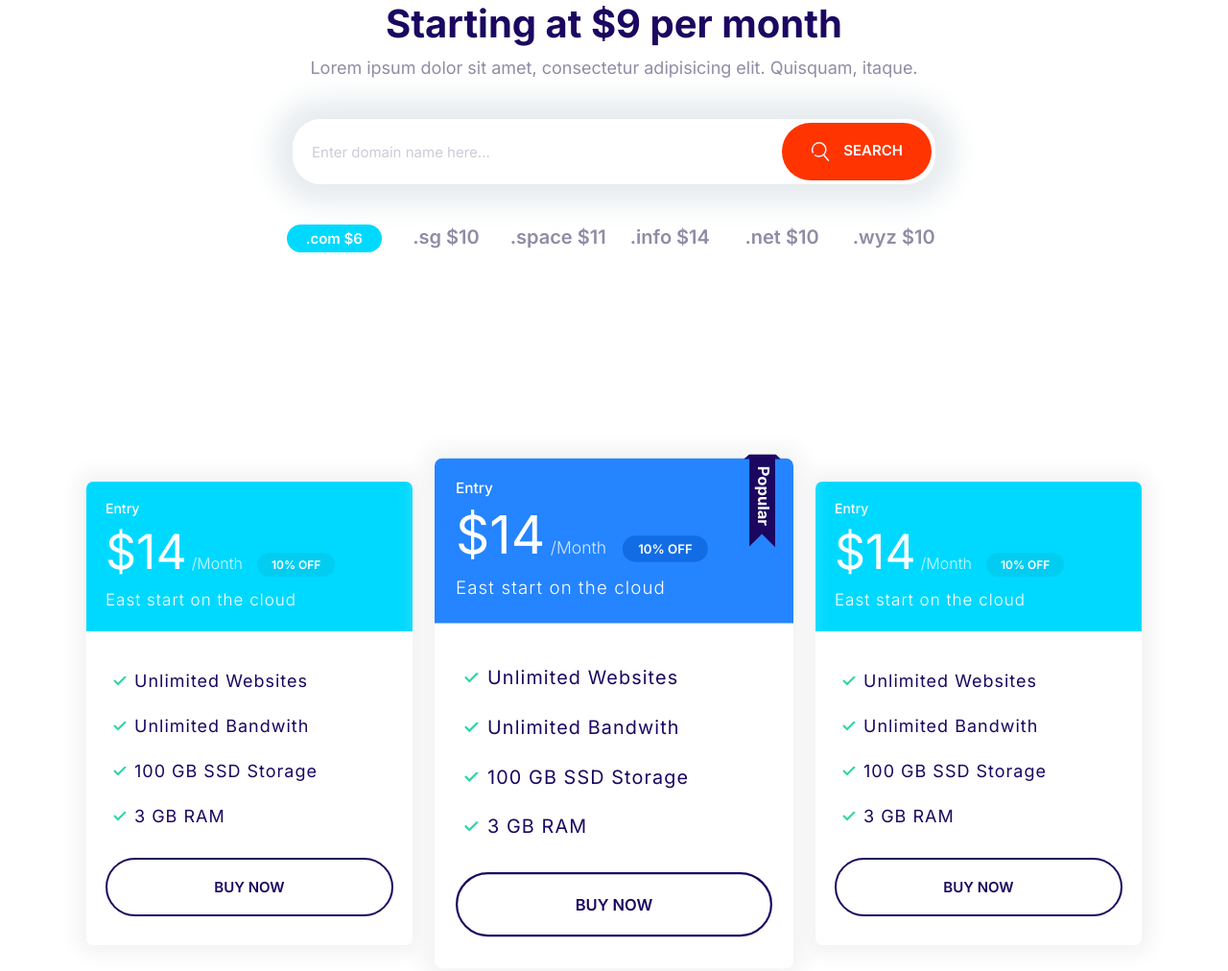
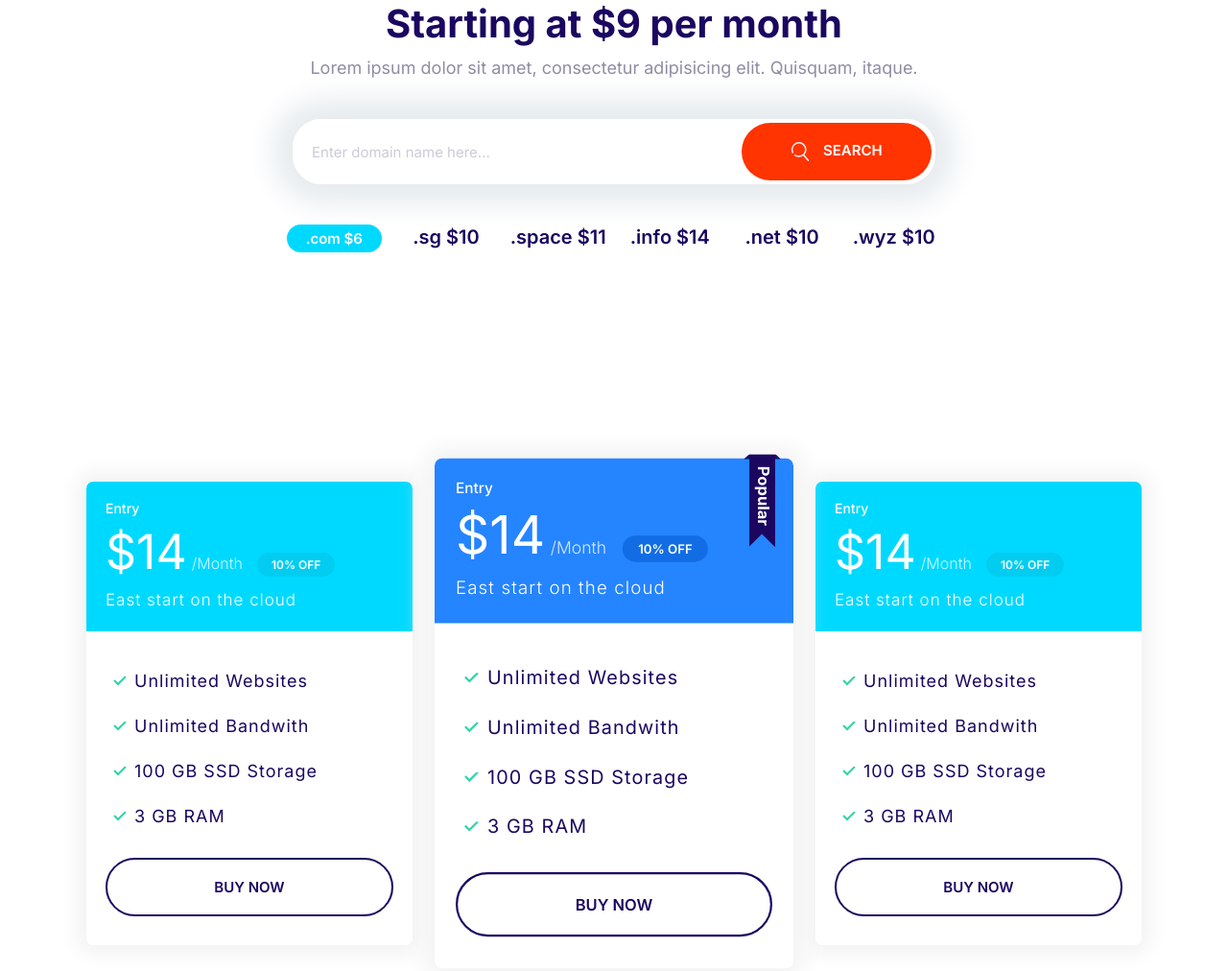
Before and after one commit to Ari-Orozco/moshified, a plain HTML site: page index.html in a window 1280 px wide. Shown: the part 874-1886 px from the top of the page at 96% size. Drawn offline with Linux system fonts and the light colour scheme.

Commit message:
Fix layout issue

```diff
--- a/css/styles.css
+++ b/css/styles.css
@@ -202,7 +202,7 @@ a {
   font-weight: 600;
   margin: 1rem 0;
   outline: 0;
-  padding: 2rem 3rem;
+  padding: 2rem 4vw;
   text-align: center;
   text-transform: uppercase;
   white-space: nowrap;
@@ -296,6 +296,7 @@ a {
   border: 0;
   flex-grow: 1;
   padding: 1.5rem 2rem;
+  width: 0;
 }
 
 .input-group .btn {
@@ -741,8 +742,9 @@ a {
 }
 
 .block-domain__prices {
+  color: var(--color-heading);
   display: grid;
-  grid-template-columns: repeat(3, 1fr);
+  grid-template-columns: repeat(2, 1fr);
   grid-template-rows: repeat(2, 6rem);
   font-size: 2rem;
   font-weight: 600;
@@ -767,7 +769,6 @@ a {
 
 .block-plans .plan {
   flex-grow: 1;
-  width: 500px;
   margin: 3rem 0;
   transition: transform 0.3s ease-in-out;
 }
--- a/index.html
+++ b/index.html
@@ -27,7 +27,6 @@
           <li class="nav__item"><a href="#">Pricing</a></li>
         </ul>
       </nav>
-      <script src="js/main.js"></script>
     </header>
     <section class="block block--dark block--skewed-left hero">
       <div class="container grid grid--1x2">
```
